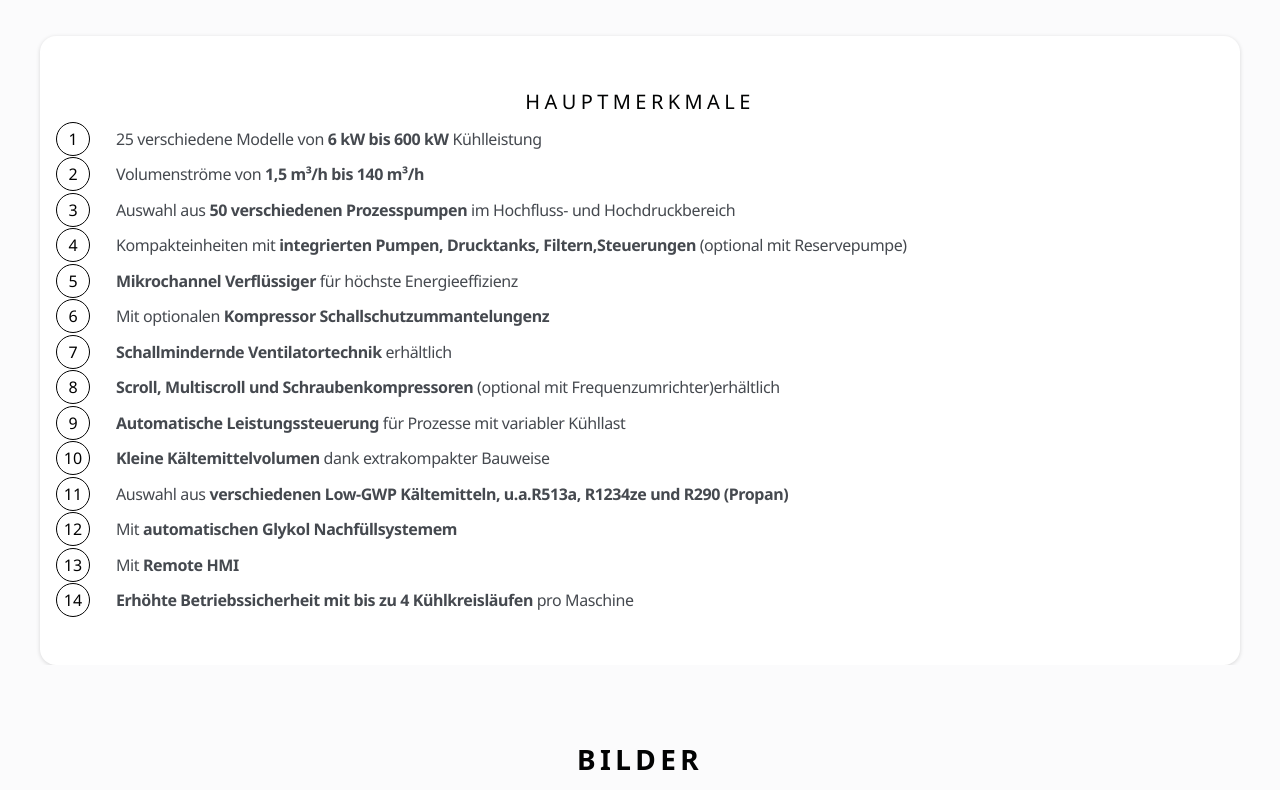
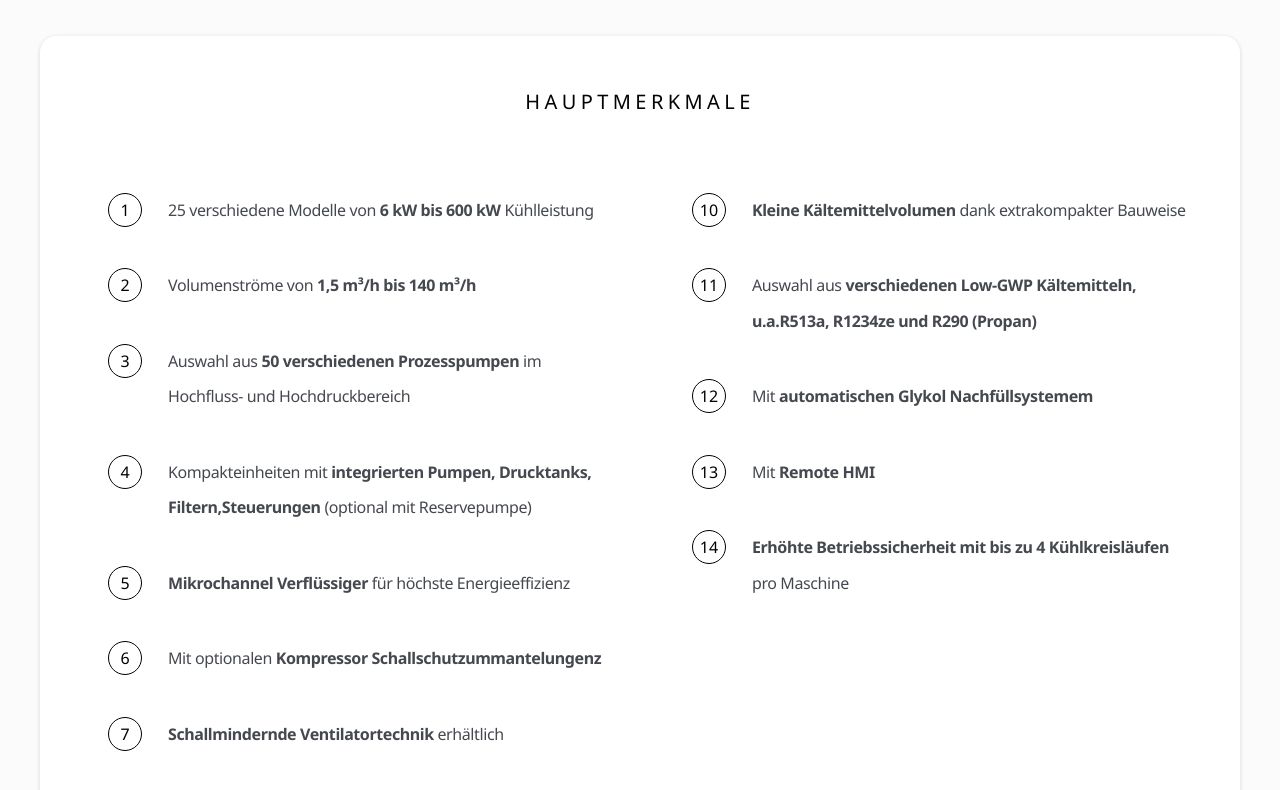
Before and after one commit to DarinaSednevets/hot-sys, a React (Create React App) app: page / in a window 1280 px wide. Shown: the part 2800-3590 px from the top of the page. Built offline with nearby package versions, Linux system fonts and the light colour scheme.

Commit message:
add almost perfect features m & d

```diff
--- a/src/App.scss
+++ b/src/App.scss
@@ -320,13 +320,14 @@ h2 {
   box-shadow: 0px 1px 4px rgba(0, 0, 0, 0.15);
   border-radius: 16px;
 }
+.features ul {
+  margin-top: 40px;
+}
 .features li {
   position: relative;
   display: flex;
   flex-grow: 0;
   flex-shrink: 0;
-  // flex-direction: row;
-  // align-items: baseline;
   flex-wrap: wrap;
 }
 @media (max-width: 1199px) {
@@ -362,6 +363,20 @@ h2 {
 @media (min-width: 1200px) {
   .features > div {
     width: 1200px;
+  }
+  .features li {
+    margin-bottom: 40px;
+    width: 495px;
+  }
+  .features ul {
+    width: 100%;
+    height: 864px;
+    display: flex;
+    flex-direction: column;
+    flex-wrap: wrap;
+    margin-top: 71px;
+    margin-left: 52px;
+    margin-bottom: -40px;
   }
 }
 ////////////////////// features END
```
